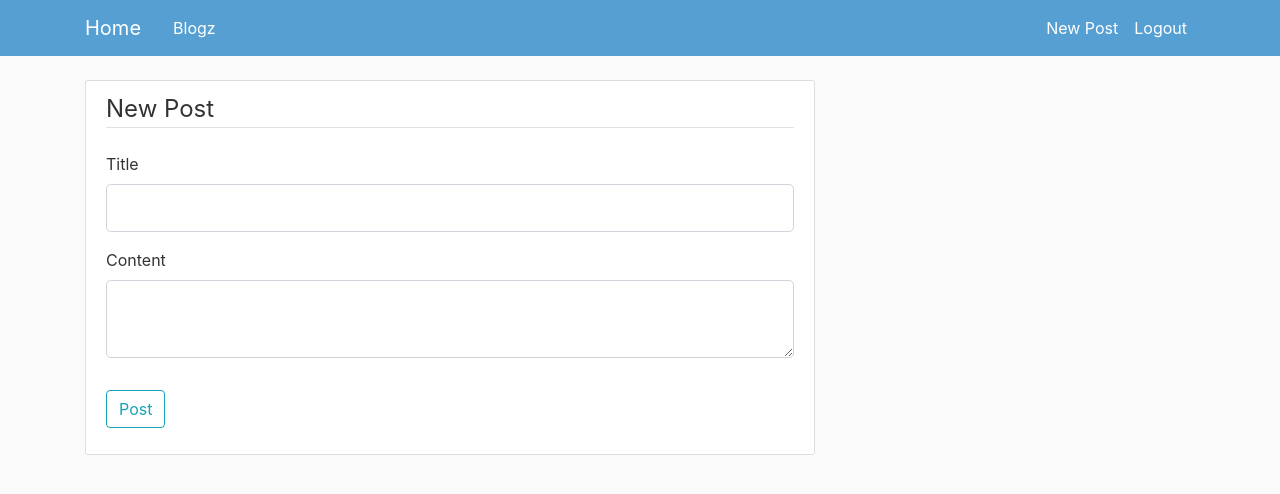
After one commit to Fakebelieve/blogz, a Flask app: page /newpost in a window 1280 px wide. The commit adds this page. Shown: the top 494 px of the page. Run offline with Flask 2, Linux system fonts and the light colour scheme; a user stored in the database is signed in; some libraries are stand-ins or nearby versions.

```diff
--- a/blogz/forms.py
+++ b/blogz/forms.py
@@ -1,5 +1,5 @@
 from flask_wtf import FlaskForm
-from wtforms import StringField, PasswordField, SubmitField, BooleanField
+from wtforms import StringField, PasswordField, SubmitField, BooleanField, TextAreaField
 from wtforms.validators import DataRequired, Length, Email, EqualTo, ValidationError
 from blogz.models import User
 
@@ -27,5 +27,9 @@ class RegistrationForm(FlaskForm):
 class LoginForm(FlaskForm):
     email = StringField('Email', validators=[DataRequired(), Email()])
     password = PasswordField('Password', validators=[DataRequired()])
-    remember = BooleanField('Remember Me')
     submit = SubmitField('Login')
+
+class PostForm(FlaskForm):
+    title = StringField('Title', validators=[DataRequired()])
+    content = TextAreaField('Content', validators=[DataRequired()])
+    submit = SubmitField('Post')
--- a/blogz/routes.py
+++ b/blogz/routes.py
@@ -1,36 +1,30 @@
 from flask import render_template, url_for, flash, redirect, request
 from blogz import app, db, bcrypt
-from blogz.forms import RegistrationForm, LoginForm
+from blogz.forms import RegistrationForm, LoginForm, PostForm
 from blogz.models import User, Post
 from flask_login import login_user, logout_user, current_user, login_required
 
 
-posts = [
-    {
-        'author': 'Key Mitchell',
-        'title': 'Blog Post 1',
-        'content': 'First post content',
-        'date_posted': 'April 20, 2016'
-    },
-    {
-        'author': 'Jane Doe',
-        'title': 'Blog Post 2',
-        'content': 'Second post content',
-        'date_posted': 'April 21, 2016'
-    },
-]
+@app.route("/")
+def home():
+    users = User.query.order_by(User.id.desc())
+    return render_template('index.html', users=users)
 
 
-@app.route("/")
-@app.route("/home")
-def home():
-    return render_template('home.html', posts=posts)
+@app.route("/blog")
+def blog():
+    page = request.args.get('page', 1, type=int)
+    posts = Post.query.order_by(Post.date_posted.desc()).paginate(page=page, per_page=5)
+    return render_template('blogz.html', posts=posts)
 
 
-@app.route("/account")
+@app.route("/user/<string:username>")
 @login_required
-def account():
-    return render_template('account.html', title='Account')
+def user_posts(username):
+    page = request.args.get('page', 1, type=int)
+    user = User.query.filter_by(username=username).first_or_404()
+    posts = Post.query.filter_by(author=user).order_by(Post.date_posted.desc()).paginate(page=page, per_page=5)
+    return render_template('singleUser.html', posts=posts, user=user)
 
 
 @app.route("/register", methods=['GET', 'POST'])
@@ -45,20 +39,20 @@ def register():
         db.session.commit()
         flash('Your account has been created! You are now able to log in.', 'success')
         return redirect(url_for('login'))
-    return render_template('register.html', title='Register', form=form)
+    return render_template('signup.html', title='Register', form=form)
 
 
 @app.route("/login", methods=['GET', 'POST'])
 def login():
     if current_user.is_authenticated:
-        return redirect(url_for('home'))
+        return redirect(url_for('newpost'))
     form = LoginForm()
     if form.validate_on_submit():
         user = User.query.filter_by(email=form.email.data).first()
         if user and bcrypt.check_password_hash(user.password, form.password.data):
-            login_user(user, remember=form.remember.data)
+            login_user(user)
             next_page = request.args.get('next')
-            return redirect(next_page) if next_page else redirect(url_for('home'))
+            return redirect(next_page) if next_page else redirect(url_for('newpost'))
         else:
             flash('Login Unsuccessful. Please check email and password', 'danger')
     return render_template('login.html', title='Login', form=form)
@@ -66,4 +60,21 @@ def login():
 @app.route("/logout")
 def logout():
     logout_user()
-    return redirect(url_for('home'))
+    return redirect(url_for('blog'))
+
+@app.route("/newpost", methods=['GET', 'POST'])
+@login_required
+def newpost():
+    form = PostForm()
+    if form.validate_on_submit():
+        post = Post(title=form.title.data, content=form.content.data, author=current_user)
+        db.session.add(post)
+        db.session.commit()
+        flash('Your post has been created!', 'success')
+        return redirect(url_for('blog'))
+    return render_template('create_post.html', title='New Post', form=form)
+
+@app.route("/blog/<int:post_id>")
+def post(post_id):
+    post = Post.query.get_or_404(post_id)
+    return render_template('post.html', title=post.title, post=post)
--- a/blogz/static/main.css
+++ b/blogz/static/main.css
@@ -45,12 +45,6 @@ a.article-title:hover {
   white-space: pre-line;
 }
 
-.article-img {
-  height: 65px;
-  width: 65px;
-  margin-right: 16px;
-}
-
 .article-metadata {
   padding-bottom: 1px;
   margin-bottom: 4px;
@@ -61,20 +55,3 @@ a.article-title:hover {
   color: #333;
   text-decoration: none;
 }
-
-.article-svg {
-  width: 25px;
-  height: 25px;
-  vertical-align: middle;
-}
-
-.account-img {
-  height: 125px;
-  width: 125px;
-  margin-right: 20px;
-  margin-bottom: 16px;
-}
-
-.account-heading {
-  font-size: 2.5rem;
-}
--- a/blogz/templates/account.html
+++ /dev/null
@@ -1,4 +0,0 @@
-{% extends "layout.html" %}
-{% block content %}
-    <h1>{{ current_user.username }}</h1>
-{% endblock content %}
--- /dev/null
+++ b/blogz/templates/create_post.html
@@ -0,0 +1,42 @@
+{% extends "layout.html" %}
+{% block content %}
+<div class="content-section">
+    <form method="POST" action="">
+        {{ form.hidden_tag() }}
+        <fieldset class="form-group">
+            <legend class="border-bottom mb-4">New Post</legend>
+
+            <div class="form-group">
+                {{ form.title.label(class="form-control-label") }}
+                {% if form.title.errors %}
+                    {{ form.title(class="form-control form-control-lg is-invalid") }}
+                    <div class="invalid-feedback">
+                        {% for error in form.title.errors %}
+                            <span>{{ error }}</span>
+                        {% endfor %}
+                    </div>
+                {% else %}
+                    {{ form.title(class="form-control form-control-lg") }}
+                {% endif %}
+            </div>
+
+            <div class="form-group">
+                {{ form.content.label(class="form-control-label") }}
+                {% if form.content.errors %}
+                    {{ form.content(class="form-control form-control-lg is-invalid") }}
+                    <div class="invalid-feedback">
+                        {% for error in form.content.errors %}
+                            <span>{{ error }}</span>
+                        {% endfor %}
+                    </div>
+                {% else %}
+                    {{ form.content(class="form-control form-control-lg") }}
+                {% endif %}
+            </div>
+        </fieldset>
+        <div class="form-group">
+            {{ form.submit(class="btn btn-outline-info") }}
+        </div>
+    </form>
+</div>
+{% endblock content %}
--- a/blogz/templates/layout.html
+++ b/blogz/templates/layout.html
@@ -20,22 +20,22 @@
     <header class="site-header">
         <nav class="navbar navbar-expand-md navbar-dark bg-steel fixed-top">
             <div class="container">
-            <a class="navbar-brand mr-4" href="/">Blogz</a>
+            <a class="navbar-brand mr-4" href="/">Home</a>
             <button class="navbar-toggler" type="button" data-toggle="collapse" data-target="#navbarToggle" aria-controls="navbarToggle" aria-expanded="false" aria-label="Toggle navigation">
                 <span class="navbar-toggler-icon"></span>
             </button>
             <div class="collapse navbar-collapse" id="navbarToggle">
                 <div class="navbar-nav mr-auto">
-                <a class="nav-item nav-link" href="{{ url_for('home') }}">Home</a>
+                <a class="nav-item nav-link" href="{{ url_for('blog') }}">Blogz</a>
                 </div>
                 <!-- Navbar Right Side -->
                 <div class="navbar-nav">
                 {% if current_user.is_authenticated %}
-                    <a class="nav-item nav-link" href="{{ url_for('account') }}">Account</a>
+                    <a class="nav-item nav-link" href="{{ url_for('newpost') }}">New Post</a>
                     <a class="nav-item nav-link" href="{{ url_for('logout') }}">Logout</a>
                 {% else %}
                     <a class="nav-item nav-link" href="{{ url_for('login') }}">Login</a>
-                    <a class="nav-item nav-link" href="{{ url_for('register') }}">Register</a>
+                    <a class="nav-item nav-link" href="{{ url_for('register') }}">Create Account</a>
                 {% endif %}
                 </div>
             </div>
@@ -57,16 +57,6 @@
             {% endwith %}
             {% block content %}{% endblock %}
         </div>
-        <div class="col-md-4">
-        <div class="content-section">
-            <h3>Sidebar</h3>
-            <p class='text-muted'>Sidebar
-            <ul class="list-group">
-                <li class="list-group-item list-group-item-light">User</li>
-            </ul>
-            </p>
-        </div>
-        </div>
     </div>
     </main>
 
```
Also changed, not shown: blogz/templates/blogz.html (added, +27 -0 lines), blogz/templates/home.html (deleted, +0 -15 lines), blogz/templates/index.html (added, +8 -0 lines), blogz/templates/login.html (+1 -9 lines), blogz/templates/post.html (added, +13 -0 lines), blogz/templates/singleUser.html (added, +28 -0 lines), blogz/site.db, blogz/templates/signup.html (renamed from blogz/templates/register.html).
